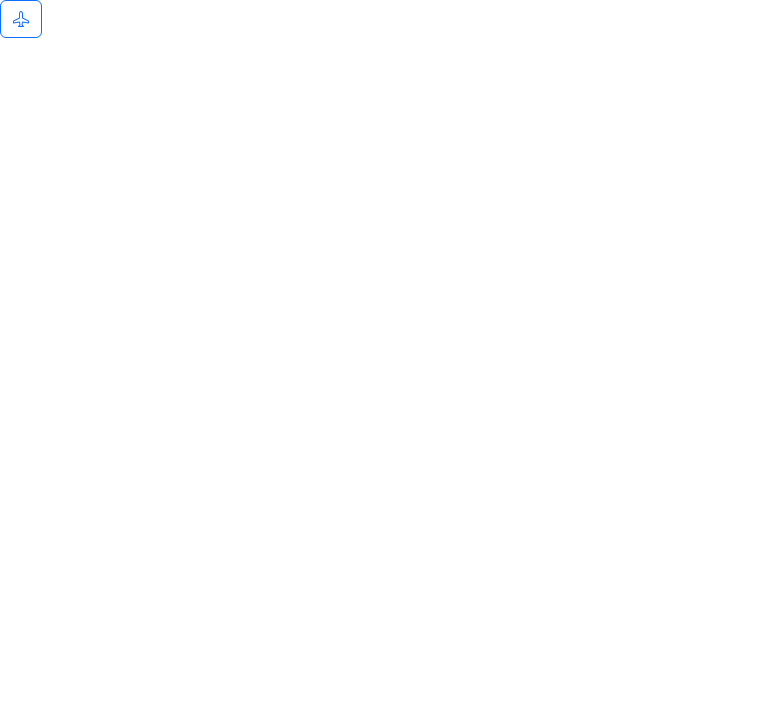
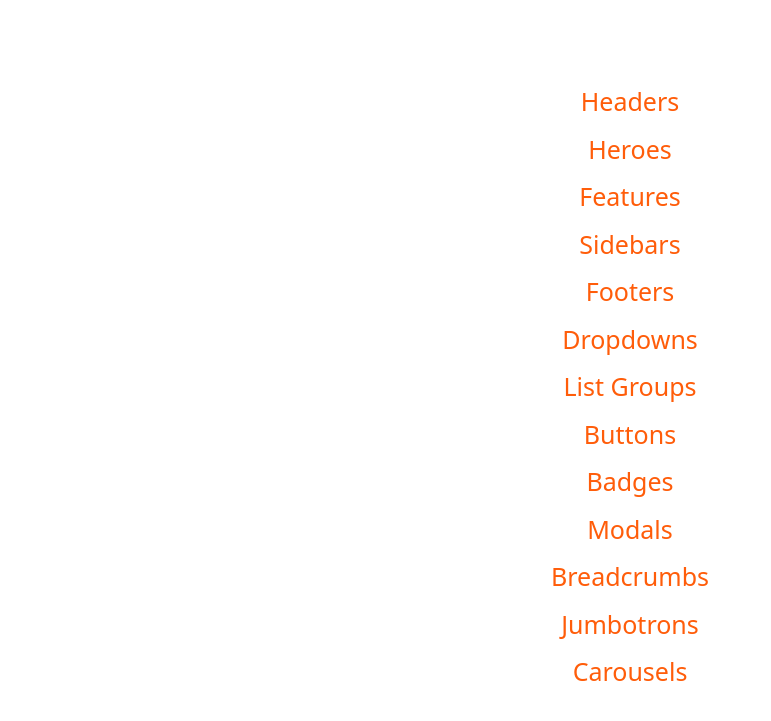
Before and after one commit to Eerkz/z-components-library, a website built with Vite: page index.html in a window 1280 px wide. Shown: the whole page, without its empty margins (0-771 px from the left). Built offline with nearby package versions, Linux system fonts and the light colour scheme.

Commit message:
Add list of components and links

```diff
--- a/index.html
+++ b/index.html
@@ -4,16 +4,78 @@
     <meta charset="UTF-8" />
     <meta name="viewport" content="width=device-width, initial-scale=1.0" />
     <title>Z-Components</title>
+    <style>
+      body {
+        display: flex;
+        justify-content: center;
+        align-items: center;
+        min-height: 100vh;
+        padding: 50px 20px;
+      }
+
+      nav ul {
+        list-style-type: none;
+        padding: 0;
+      }
+
+      nav li {
+        position: relative;
+        display: block;
+        margin-bottom: 10px;
+        font-size: 25px;
+      }
+
+      nav a {
+        text-decoration: none;
+        color: #FF5D0A;
+        padding-right: 20px;
+        display: inline-block;
+        transition: padding-right 0.3s;
+      }
+
+      nav a::after {
+        content: "→";
+        position: absolute;
+        right: -20px;
+        opacity: 0;
+        transition: right 0.3s, opacity 0.3s;
+        font-size: inherit;
+        color: #FF5D0A;
+      }
+
+      nav a:hover::after {
+        right: 0;
+        opacity: 1;
+      }
+
+      nav a:hover {
+        padding-right: 40px;
+      }
+
+      a {
+        text-decoration: none !important;
+      }
+    </style>
   </head>
   <body>
     <main>
-      <z-button
-        text="Shadow"
-        variant="outline-primary"
-        size="medium"
-        icon-start="bi bi-airplane"
-        id="test"
-      ></z-button>
+      <nav class="d-flex justify-content-center text-center">
+        <ul>
+          <li><a href="/src/components/headers/demo/index.html">Headers</a></li>
+          <li><a href="/src/components/heroes/demo/index.html">Heroes</a></li>
+          <li><a href="/src/components/features/demo/index.html">Features</a></li>
+          <li><a href="/src/components/sidebars/demo/index.html">Sidebars</a></li>
+          <li><a href="/src/components/footers/demo/index.html">Footers</a></li>
+          <li><a href="/src/components/dropdowns/demo/index.html">Dropdowns</a></li>
+          <li><a href="/src/components/list-groups/demo/index.html">List Groups</a></li>
+          <li><a href="/src/components/buttons/demo/index.html">Buttons</a></li>
+          <li><a href="/src/components/badges/demo/index.html">Badges</a></li>
+          <li><a href="/src/components/modals/">Modals</a></li>
+          <li><a href="/src/components/breadcrumbs/">Breadcrumbs</a></li>
+          <li><a href="/src/components/jumbotrons/">Jumbotrons</a></li>
+          <li><a href="/src/components/carousels/">Carousels</a></li>
+        </ul>
+      </nav>
     </main>
     <link
       rel="stylesheet"
@@ -27,12 +89,6 @@
       integrity="sha384-4LISF5TTJX/fLmGSxO53rV4miRxdg84mZsxmO8Rx5jGtp/LbrixFETvWa5a6sESd"
       crossorigin="anonymous"
     />
-    <script
-      id="bootstrap"
-      src="https://cdn.jsdelivr.net/npm/bootstrap@5.3.2/dist/js/bootstrap.bundle.min.js"
-      integrity="sha384-C6RzsynM9kWDrMNeT87bh95OGNyZPhcTNXj1NW7RuBCsyN/o0jlpcV8Qyq46cDfL"
-      crossorigin="anonymous"
-    ></script>
     <script type="module" src="/src/index.js"></script>
   </body>
 </html>
```
